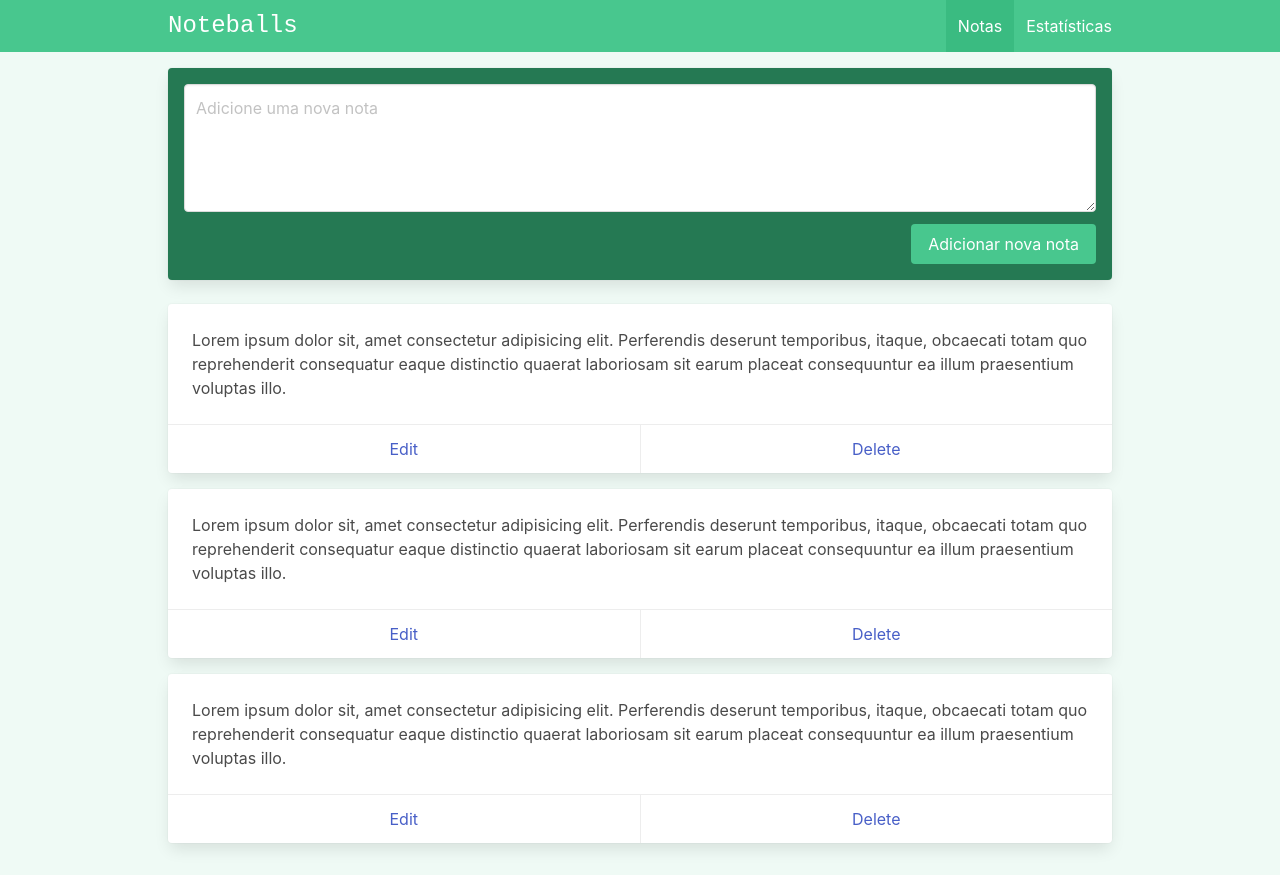
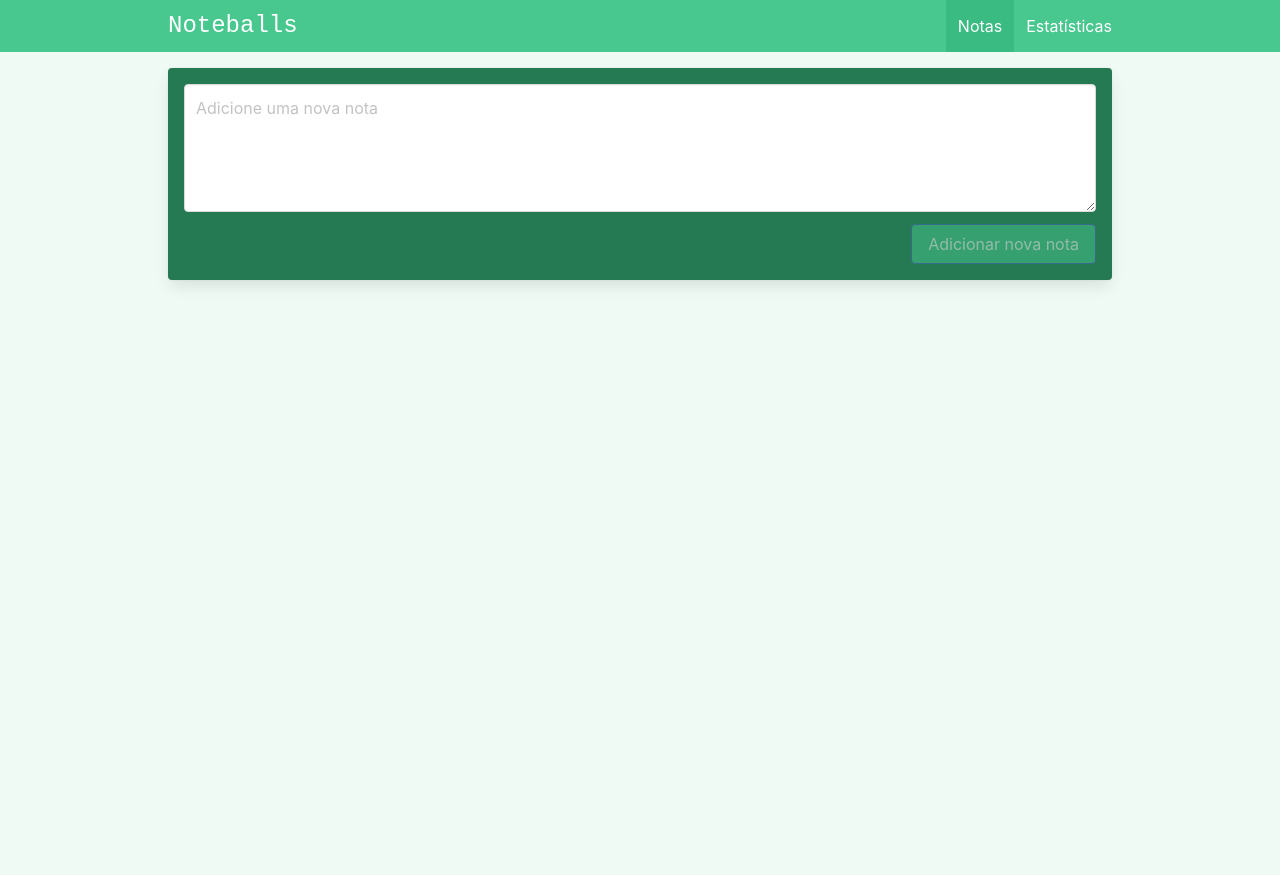
Before and after one commit to luizchaaves/noteballs, a Vue app: page /#/ in a window 1280 px wide. After the commit the page ends 800 px from the top, so only its background shows below. Built offline with nearby package versions, Linux system fonts and the light colour scheme.

Commit message:
feat: add notes to an array and display them

```diff
--- /dev/null
+++ b/src/models/notes-models.ts
@@ -0,0 +1,4 @@
+export interface INote {
+    id: string
+    content: string
+}
--- a/src/views/notes.vue
+++ b/src/views/notes.vue
@@ -4,29 +4,31 @@
             <div class="field">
                 <div class="control">
                     <textarea
+                        v-model="newNote"
                         class="textarea"
                         placeholder="Adicione uma nova nota"
+                        ref="newNoteRef"
                     />
                 </div>
             </div>
 
             <div class="field is-grouped is-grouped-right">
                 <div class="control">
-                    <button class="button is-link has-background-success">
+                    <button
+                        @click="addNote"
+                        :disabled="!newNote"
+                        class="button is-link has-background-success"
+                    >
                         Adicionar nova nota
                     </button>
                 </div>
             </div>
         </div>
 
-        <div v-for="n in 3" class="card mb-4">
+        <div v-for="note in notes" :key="note.id" class="card mb-4">
             <div class="card-content">
                 <div class="content">
-                    Lorem ipsum dolor sit, amet consectetur adipisicing elit.
-                    Perferendis deserunt temporibus, itaque, obcaecati totam quo
-                    reprehenderit consequatur eaque distinctio quaerat
-                    laboriosam sit earum placeat consequuntur ea illum
-                    praesentium voluptas illo.
+                    {{ note.content }}
                 </div>
             </div>
             <footer class="card-footer">
@@ -36,3 +38,26 @@
         </div>
     </div>
 </template>
+
+<script setup lang="ts">
+import { ref } from 'vue'
+import type { INote } from '@/models/notes-models'
+
+const newNote = ref<string>('')
+const newNoteRef = ref<HTMLTextAreaElement | null>(null)
+const notes = ref<INote[]>([])
+
+const addNote = () => {
+    let currentDate = new Date().getTime(),
+        id = currentDate.toString()
+
+    let note: INote = {
+        id,
+        content: newNote.value,
+    }
+
+    notes.value.unshift(note)
+    newNote.value = ''
+    newNoteRef.value?.focus()
+}
+</script>
```
